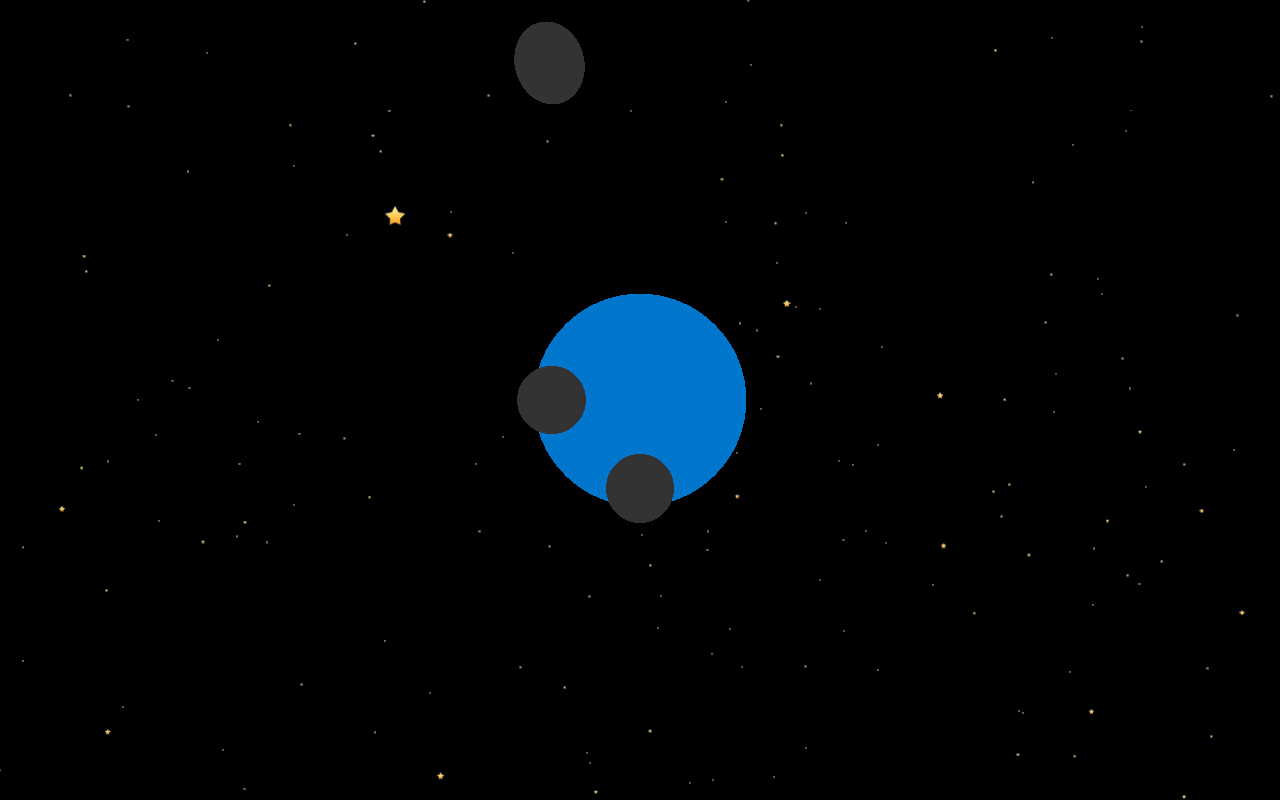
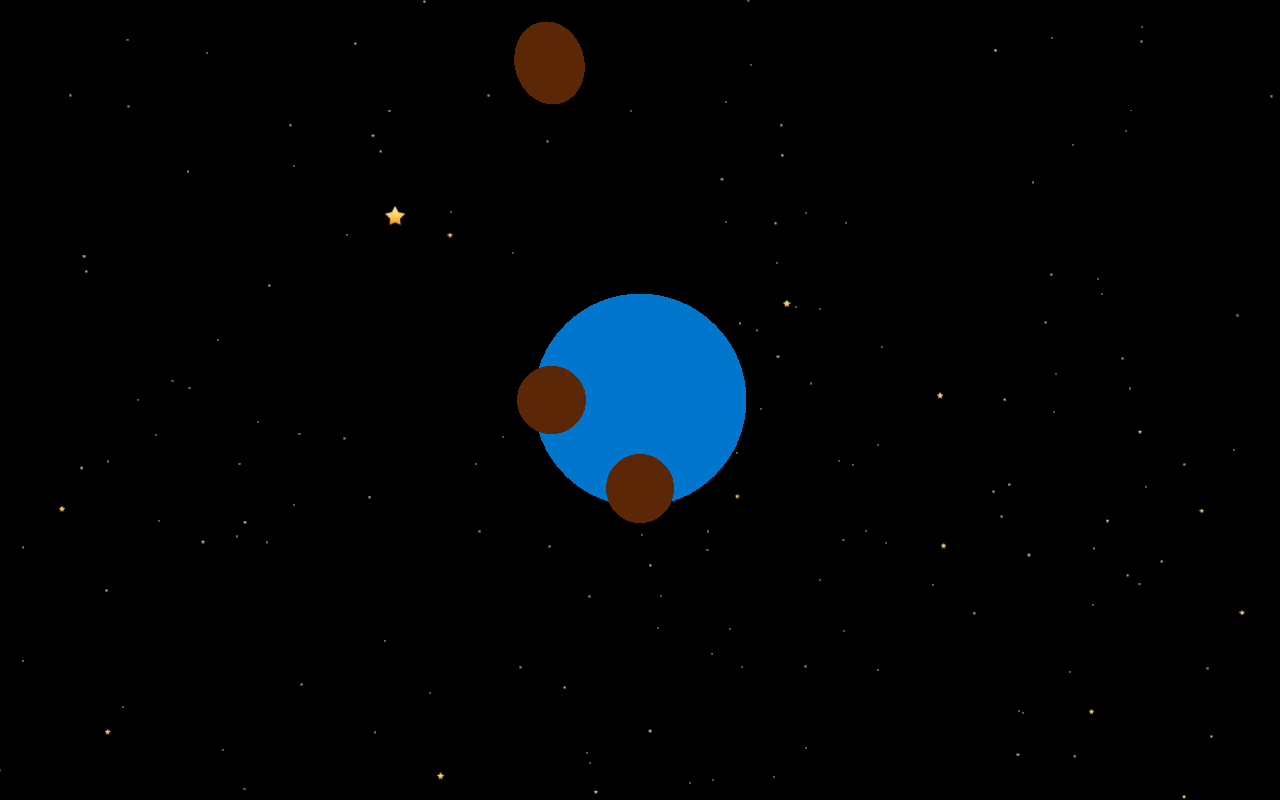
Before and after one commit to Nimira43/Planet-and-Moons, a plain HTML site: page index.html in a window 1280 px wide. Drawn offline with nearby package versions, Linux system fonts and the light colour scheme.

Commit message:
Changed the colour of the moons

```diff
--- a/script.js
+++ b/script.js
@@ -20,7 +20,7 @@ const planet = new THREE.Mesh(planetGeometry, planetMaterial)
 scene.add(planet)
 
 const moonGeometry = new THREE.SphereGeometry(0.2, 32, 32)
-const moonMaterial = new THREE.MeshBasicMaterial({ color: 0x333333 })
+const moonMaterial = new THREE.MeshBasicMaterial({ color: 0x5c2707 })
 
 const moon1 = new THREE.Mesh(moonGeometry, moonMaterial)
 moon1.position.set(2, 0, 0)
@@ -54,7 +54,6 @@ function createStarField() {
   scene.add(starField)
 }
 
-
 createStarField()
 
 camera.position.z = 5
--- a/style.css
+++ b/style.css
@@ -3,4 +3,5 @@ body {
 }
 canvas {
   display: block;
+  color:#5c2702
 }
```
